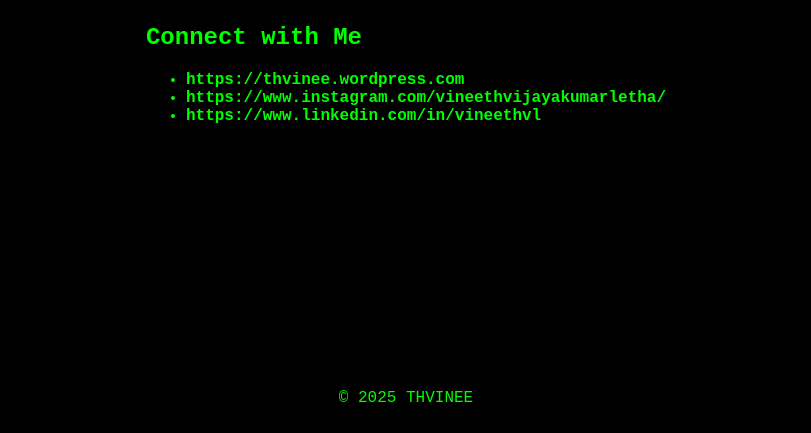
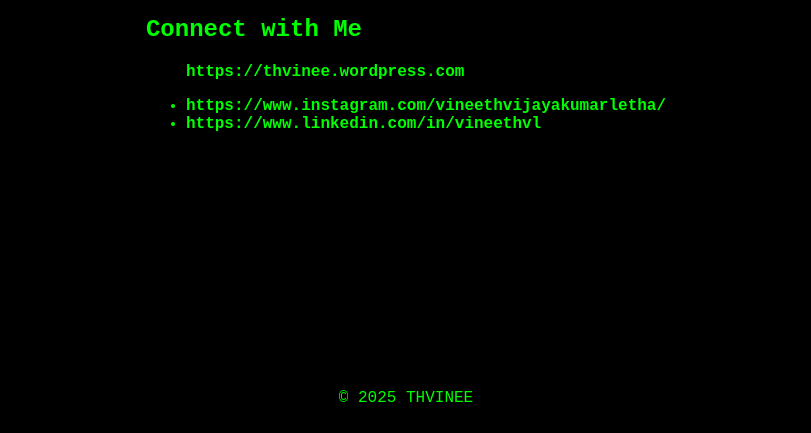
Before and after one commit to thvinee/thvinee.github.io, a plain HTML site: page index.html in a window 1280 px wide. Shown: the part 367-800 px from the top of the page, without its empty margins (234-1045 px from the left). Drawn offline with Linux system fonts and the light colour scheme.

Commit message:
Update index.html

```diff
--- a/index.html
+++ b/index.html
@@ -43,7 +43,7 @@
     <main>
         <h2>Connect with Me</h2>
         <ul>
-            <li><a href="https://thvinee.wordpress.com" target="_blank">https://thvinee.wordpress.com</a></li>
+            <p><a href="https://thvinee.wordpress.com" target="_blank">https://thvinee.wordpress.com</a><br></p>
             <li><a href="https://www.instagram.com/vineethvijayakumarletha/" target="_blank">https://www.instagram.com/vineethvijayakumarletha/</a></li>
             <li><a href="https://www.linkedin.com/in/vineethvl" target="_blank">https://www.linkedin.com/in/vineethvl</a></li>
         </ul>
```
